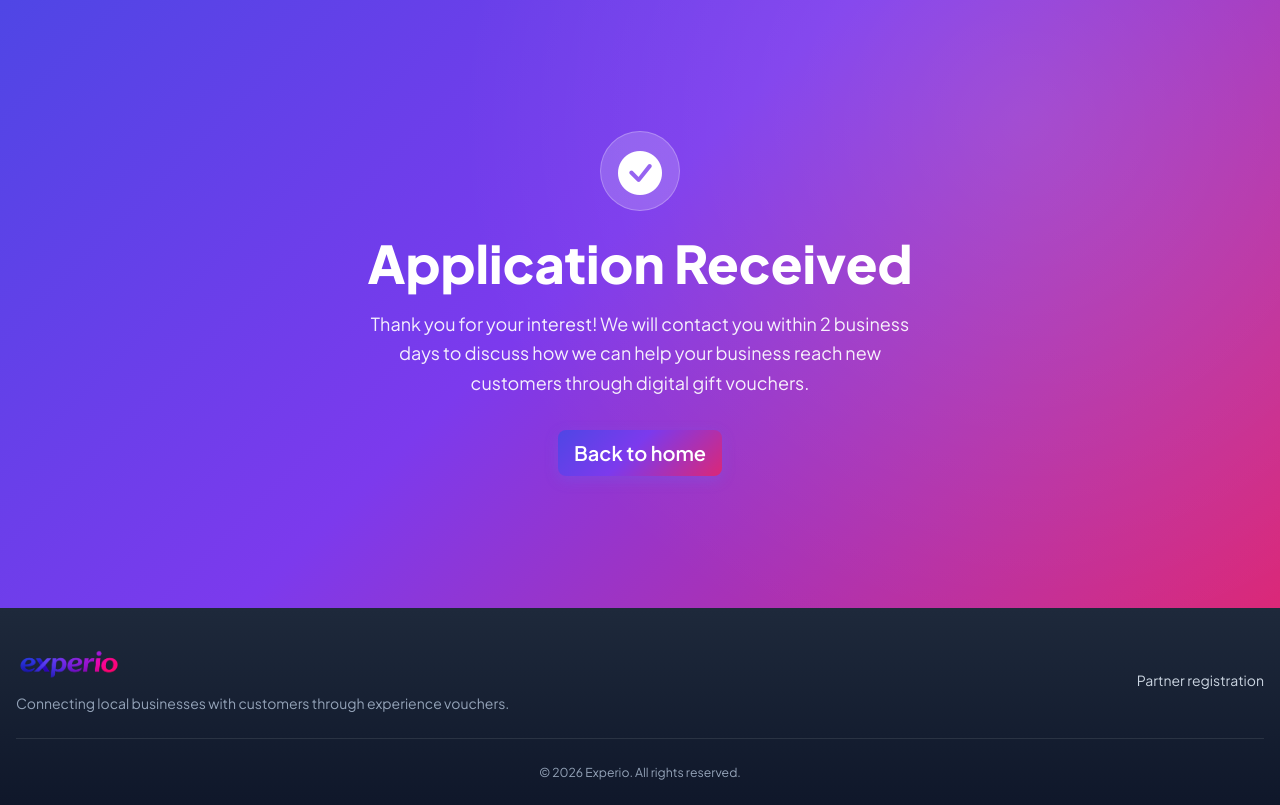
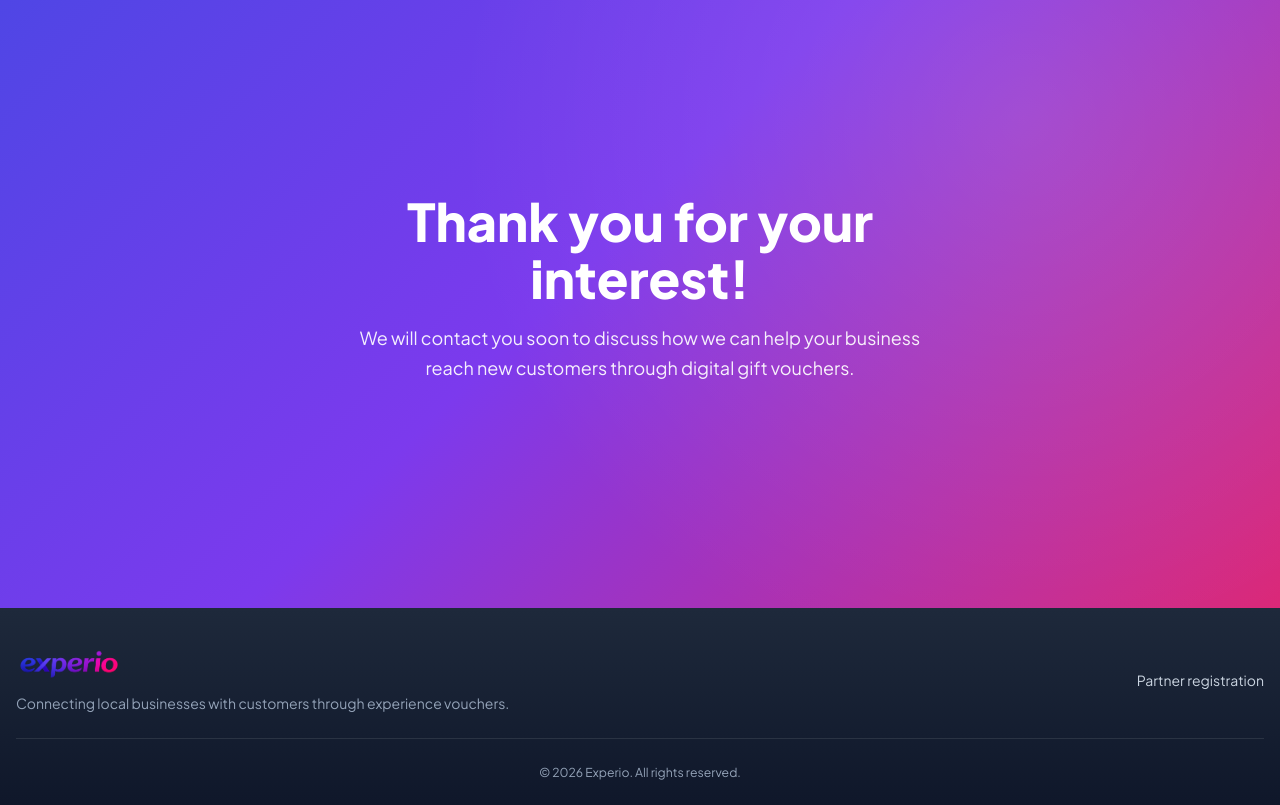
Before and after one commit to Sh3rlock/experio, a Django app: page /register/success/ in a window 1280 px wide. Shown: the part 61-866 px from the top of the page. Run offline with Django 5.2, Linux system fonts and the light colour scheme.

Commit message:
Add partner application success page and fix post-submit redirect

```diff
--- a/templates/core/landing_success.html
+++ b/templates/core/landing_success.html
@@ -1,21 +1,15 @@
 {% extends 'base_landing.html' %}
 {% load i18n %}
-{% block title %}{% trans "Application Received" %}{% endblock %}
+{% block title %}{% trans "Thank you for your interest!" %}{% endblock %}
 {% block content %}
 
 <section class="landing-hero landing-hero--simple landing-success-hero">
     <div class="container-app">
         <div class="landing-success-content text-center">
-            <div class="landing-success-icon" aria-hidden="true">
-                <i class="bi bi-check-circle-fill"></i>
-            </div>
-            <h1 class="landing-hero-title">{% trans "Application Received" %}</h1>
+            <h1 class="landing-hero-title">{% trans "Thank you for your interest!" %}</h1>
             <p class="landing-hero-lead">
-                {% trans "Thank you for your interest! We will contact you within 2 business days to discuss how we can help your business reach new customers through digital gift vouchers." %}
+                {% trans "We will contact you soon to discuss how we can help your business reach new customers through digital gift vouchers." %}
             </p>
-            <a href="{% url 'core:landing' %}" class="btn btn-primary btn-lg">
-                {% trans "Back to home" %}
-            </a>
         </div>
     </div>
 </section>
```
Also changed, not shown: scripts/fill_translations_data.py (+4 -4 lines), locale/hu/LC_MESSAGES/django.po, locale/ro/LC_MESSAGES/django.po, 2 other files.
